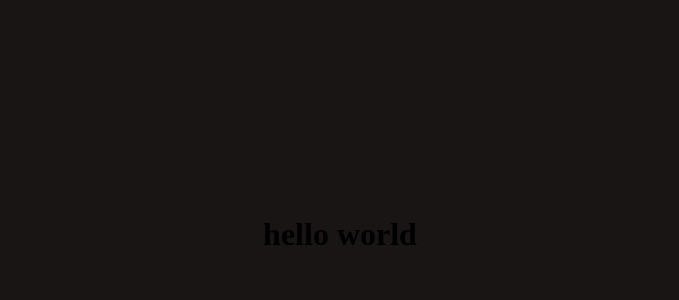
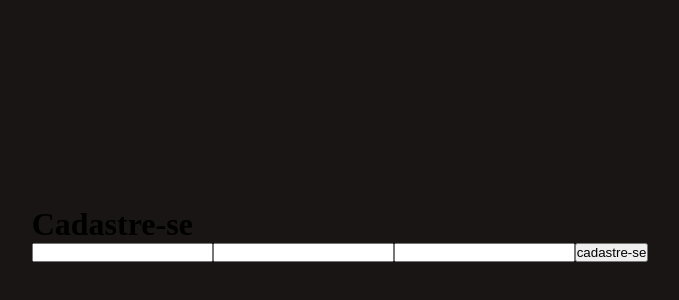
Before and after one commit to DiegoFabbrii/auth-frontend, a React (Vite) app: page /signup in a window 1280 px wide. Shown: the part 166-466 px from the top of the page, without its empty margins (300-979 px from the left). Built offline with nearby package versions, Linux system fonts and the light colour scheme.

Commit message:
feat: add pages and routes

```diff
--- a/src/App.tsx
+++ b/src/App.tsx
@@ -1,7 +1,9 @@
+import { Login } from './pages/login/Login';
+
 function App() {
   return (
     <>
-      <h1>hello world</h1>
+      <Login />
     </>
   );
 }
--- a/src/main.tsx
+++ b/src/main.tsx
@@ -1,10 +1,29 @@
 import React from 'react';
 import ReactDOM from 'react-dom/client';
 import { App } from './App';
+import { createBrowserRouter, RouterProvider } from 'react-router-dom';
 import './styles/globalStyles.css';
+import { Signup } from './pages/signup/Signup';
+import { User } from './pages/user/User';
+
+const router = createBrowserRouter([
+  {
+    path: '/',
+    element: <App />,
+  },
+  {
+    path: '/signup',
+    element: <Signup />,
+  },
+
+  {
+    path: '/user/:id',
+    element: <User />,
+  },
+]);
 
 ReactDOM.createRoot(document.getElementById('root') as HTMLElement).render(
   <React.StrictMode>
-    <App />
+    <RouterProvider router={router} />
   </React.StrictMode>
 );
--- /dev/null
+++ b/src/pages/signup/Signup.tsx
@@ -0,0 +1,13 @@
+export function Signup() {
+  return (
+    <div>
+      <h1>Cadastre-se</h1>
+      <form action="">
+        <input type="text" name="" id="" />
+        <input type="email" name="" id="" />
+        <input type="password" name="" id="" />
+        <button type="submit">cadastre-se</button>
+      </form>
+    </div>
+  );
+}
--- /dev/null
+++ b/src/pages/user/User.tsx
@@ -0,0 +1,3 @@
+export function User() {
+  return <h1>Página de usuário</h1>;
+}
```
Also changed, not shown: src/pages/login/Login.tsx (renamed from src/pages/Login.tsx).
